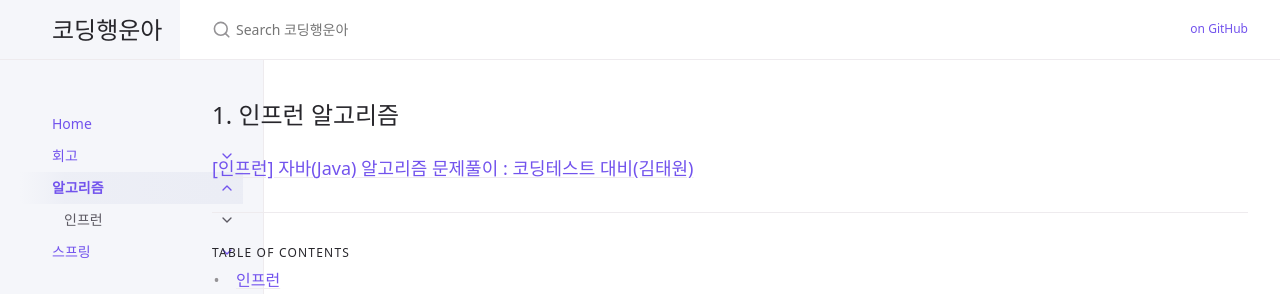
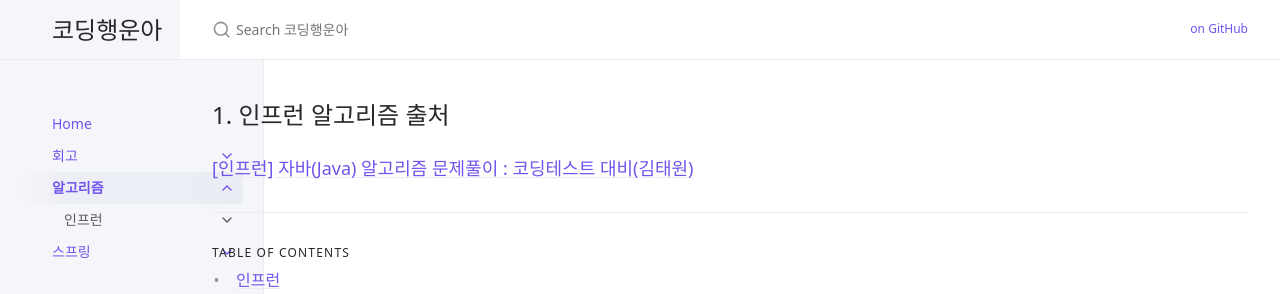
Before and after one commit to luckhunger/luckhunger-github.io, a Jekyll site: the page built from docs/algorithm/algorithm.md, in a window 1280 px wide. Shown: the top 294 px of the page. Built offline with Jekyll 4.4.1, drawn with Linux system fonts in a browser that asks for light colours.

Commit message:
문구 수정

```diff
--- a/docs/algorithm/algorithm.md
+++ b/docs/algorithm/algorithm.md
@@ -5,5 +5,5 @@ nav_order: 3
 has_children: true
 permalink: /docs/algorithm
 ---
-## 1. 인프런 알고리즘
+## 1. 인프런 알고리즘 출처
 ### [[인프런] 자바(Java) 알고리즘 문제풀이 : 코딩테스트 대비(김태원)](https://www.inflearn.com/course/%EC%9E%90%EB%B0%94-%EC%95%8C%EA%B3%A0%EB%A6%AC%EC%A6%98-%EB%AC%B8%EC%A0%9C%ED%92%80%EC%9D%B4-%EC%BD%94%ED%85%8C%EB%8C%80%EB%B9%84)
```
